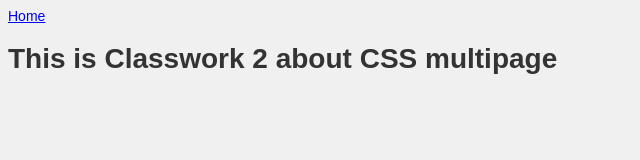
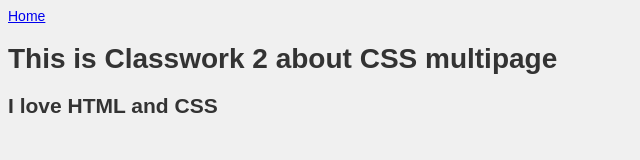
Before and after one commit to tevreaudoarpetine-N/multi-file, a plain HTML site: page about.html in a window 1280 px wide. Shown: the whole page, without its empty margins (0-640 px from the left). Drawn offline with Linux system fonts and the light colour scheme.

Commit message:
Update about.html

```diff
--- a/about.html
+++ b/about.html
@@ -9,6 +9,6 @@
 <body>
     <a href="index.html">Home</a>
     <h1>This is Classwork 2 about CSS multipage</h1>
-    <h2></h2>
+    <h2 id="head2">I love HTML and CSS</h2>
 </body>
 </html>
```
